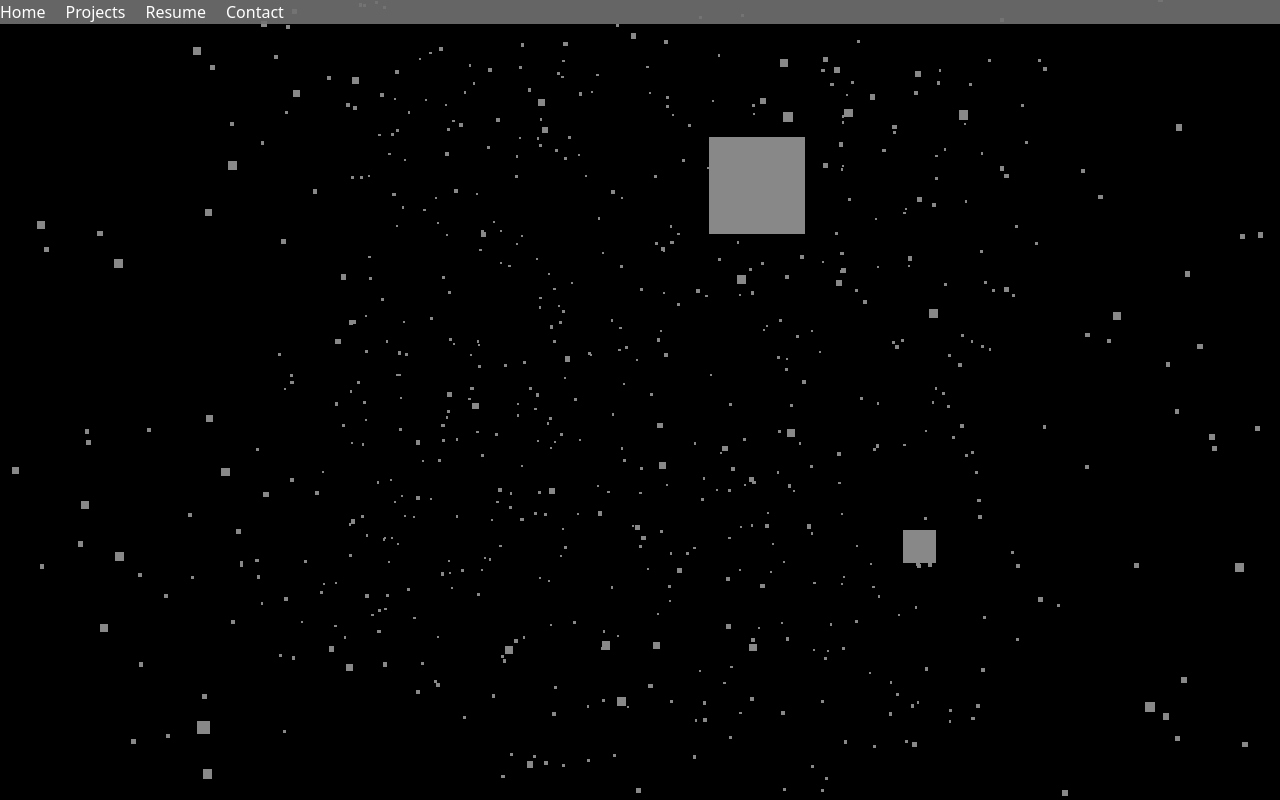
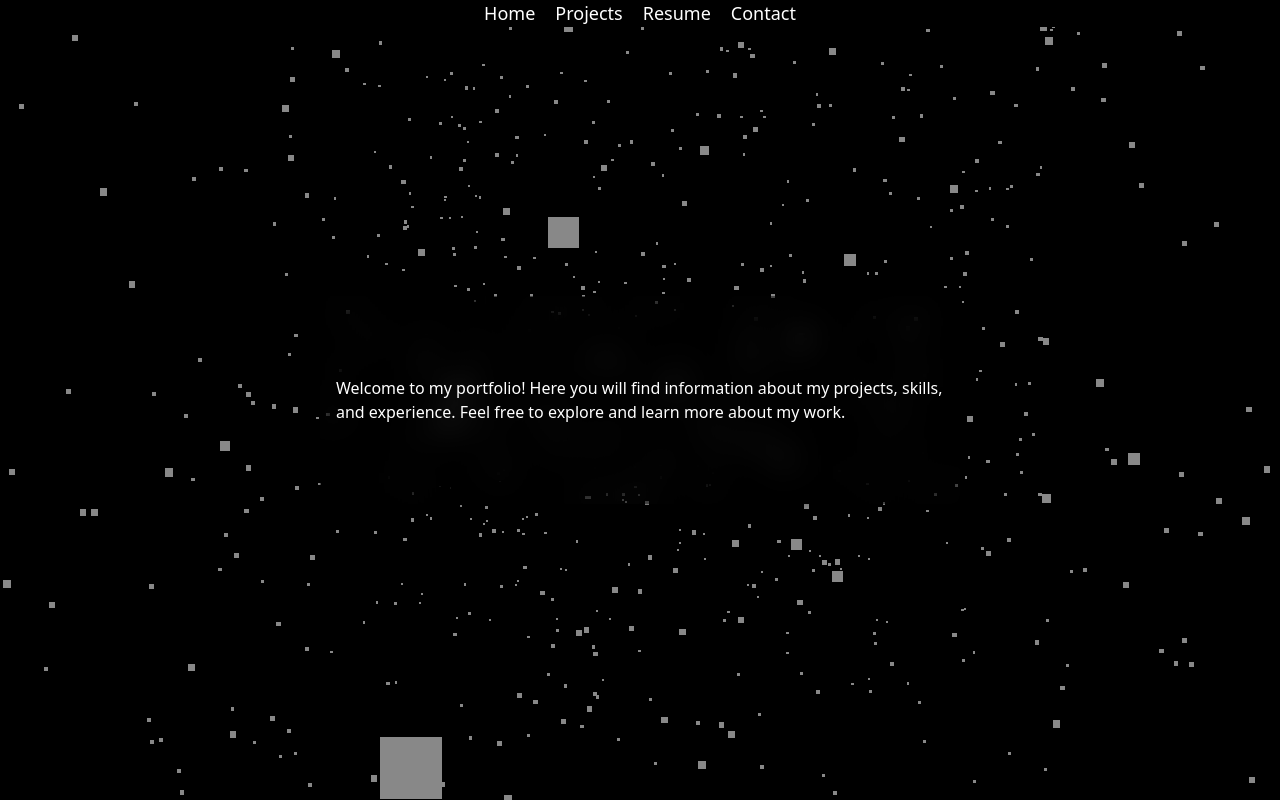
Before and after one commit to sujalcharati/portfolio, a Next.js app: page / in a window 1280 px wide. Built offline with nearby package versions, Linux system fonts and the light colour scheme.

Commit message:
homepage_flex

```diff
--- a/app/components/Header.tsx
+++ b/app/components/Header.tsx
@@ -6,9 +6,9 @@ interface HeaderProps {
   }
 export const Header: React.FC<HeaderProps> = ({ style }) => {
     return (
-        <div className="text-white bg-transparent" style={style}>
+        <div className="text-white" style={style}>
             <nav>
-            <ul className="flex list-none p-0" style={{ backgroundColor: 'rgba(0, 0, 0, 0.5)' }}>
+            <ul className="flex items-center justify-center list-none p-0" style={{ backgroundColor: 'black', fontSize: '18px' }}>
             <li className="mr-5"><a href="#home">Home</a></li>
             <li className="mr-5"><a href="#projects">Projects</a></li>
             <li className="mr-5"><a href="#resume">Resume</a></li>
--- /dev/null
+++ b/app/components/Homepage.tsx
@@ -0,0 +1,11 @@
+import React from "react";
+
+export const Homepage =()=>{
+    return(
+        <div className="flex justify-center items-center text-white bg-black bg-opacity-0 backdrop-filter backdrop-blur-lg rounded-lg shadow-md w-1/2 h-52 fixed inset-0 m-auto p-4">
+
+            Welcome to my portfolio! Here you will find information about my projects, skills, and experience. Feel free to explore and learn more about my work.
+
+        </div>
+    )
+}
--- a/app/page.tsx
+++ b/app/page.tsx
@@ -1,12 +1,13 @@
 "use client"
 import ThreeScene from './components/ThreeScene';
 import { Header } from './components/Header';
-
+import { Homepage } from './components/Homepage';
 export default function Home() {
   return (
     <div style={{ position: 'relative', height: '100vh', overflow: 'hidden' }}>
       <ThreeScene style={{ position: 'absolute', top: 0, left: 0, width: '100%', height: '100%', zIndex: -1 }} />
       <Header style={{ position: 'relative', zIndex: 1, backgroundColor: 'rgba(255, 255, 255, 0.8)' }} />
+      <Homepage/>
     </div>
   );
 }
```
